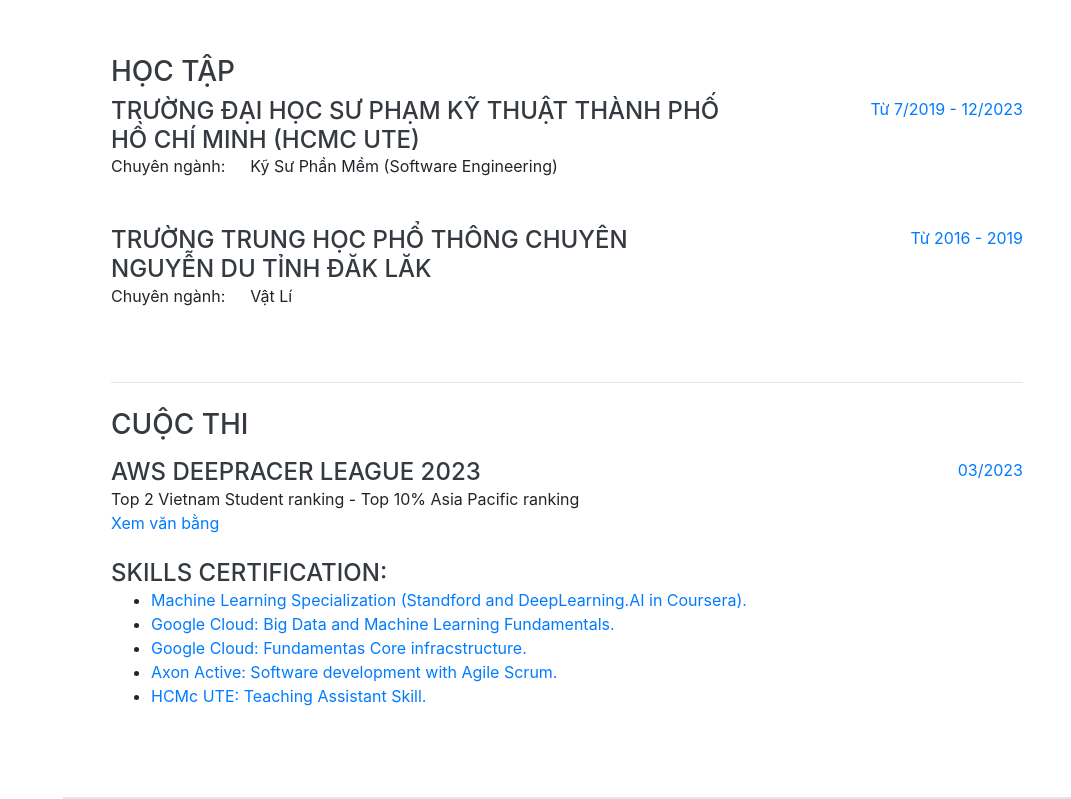
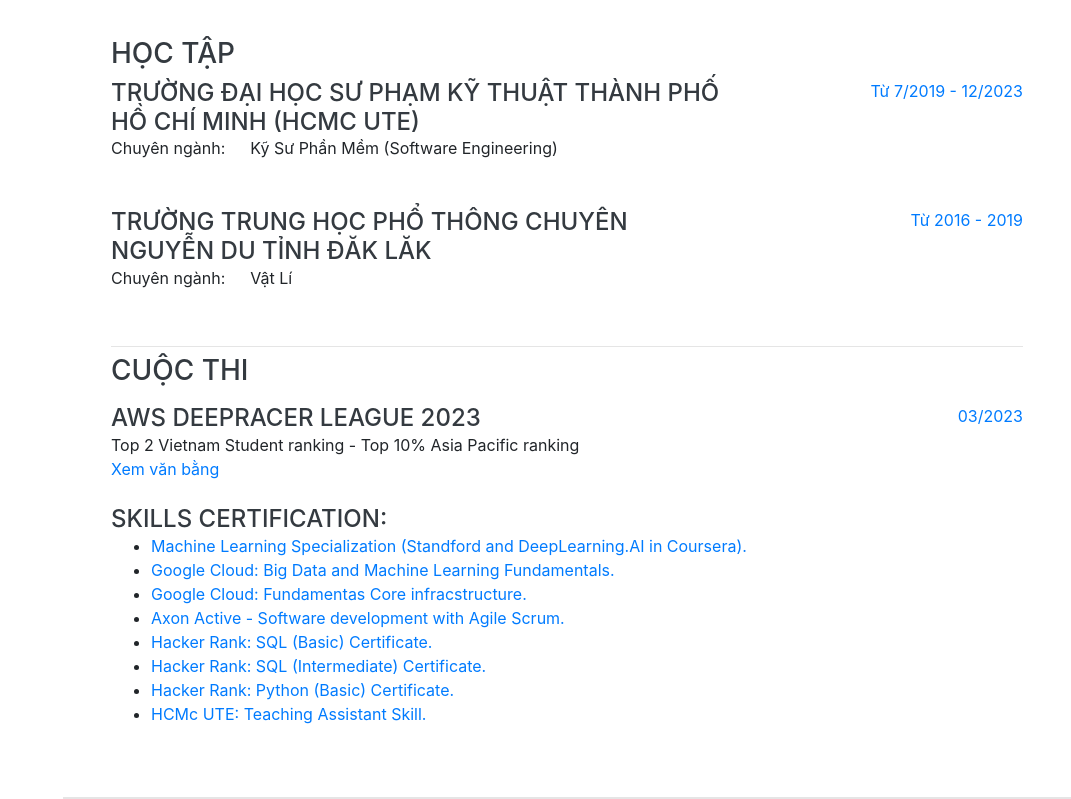
Before and after one commit to nguyenquangtung/resume, a website with bundled scripts: page index.html in a window 1280 px wide. Shown: the part 4485-5284 px from the top of the page, without its empty margins (209-1280 px from the left). Built offline with nearby package versions, Linux system fonts and the light colour scheme; a web font is replaced by a local one.

Commit message:
add certificate hacker rank

```diff
--- a/index.html
+++ b/index.html
@@ -798,7 +798,16 @@
                   <a target="_blank" href="https://drive.google.com/file/d/1EPAkpCCNWCe14IserW7-uRTDiOZIPY5m/view?usp=sharing">Google Cloud: Fundamentas Core infracstructure.</a>
                 </li>
                 <li>
-                  <a target="_blank" href="https://verified.sertifier.com/en/verify/32138525036931/?ref=email">Axon Active: Software development with Agile Scrum.</a>
+                  <a target="_blank" href="https://verified.sertifier.com/en/verify/32138525036931/?ref=email">Axon Active - Software development with Agile Scrum.</a>
+                </li>
+                <li>
+                  <a target="_blank" href="https://www.hackerrank.com/certificates/09495e205c27">Hacker Rank: SQL (Basic) Certificate.</a>
+                </li>
+                <li>
+                  <a target="_blank" href="https://www.hackerrank.com/certificates/e86c5942eb70">Hacker Rank: SQL (Intermediate) Certificate.</a>
+                </li>
+                <li>
+                  <a target="_blank" href="https://www.hackerrank.com/certificates/6a96d048f9dc">Hacker Rank: Python (Basic) Certificate.</a>
                 </li>
                 <li>
                   <a target="_blank" href="https://drive.google.com/file/d/1zjiT1vctpta1w0QFWT_MZphgPBmSs73h/view?usp=sharing">HCMc UTE: Teaching Assistant Skill.</a>
```
Also changed, not shown: index_en.html (+6 -0 lines).
